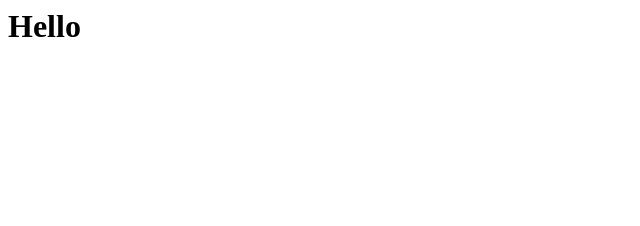
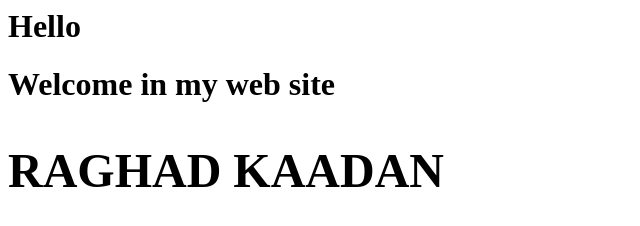
Before and after one commit to Raghd-k/Corsera-test, a plain HTML site: page index.html in a window 1280 px wide. Shown: the whole page, without its empty margins (0-640 px from the left). Drawn offline with Linux system fonts and the light colour scheme.

Commit message:
Update index.html

```diff
--- a/index.html
+++ b/index.html
@@ -1 +1,3 @@
 <h1>Hello<h1>
+<P1>Welcome in my web site<p1>
+  <h2>RAGHAD KAADAN<h2>
```
